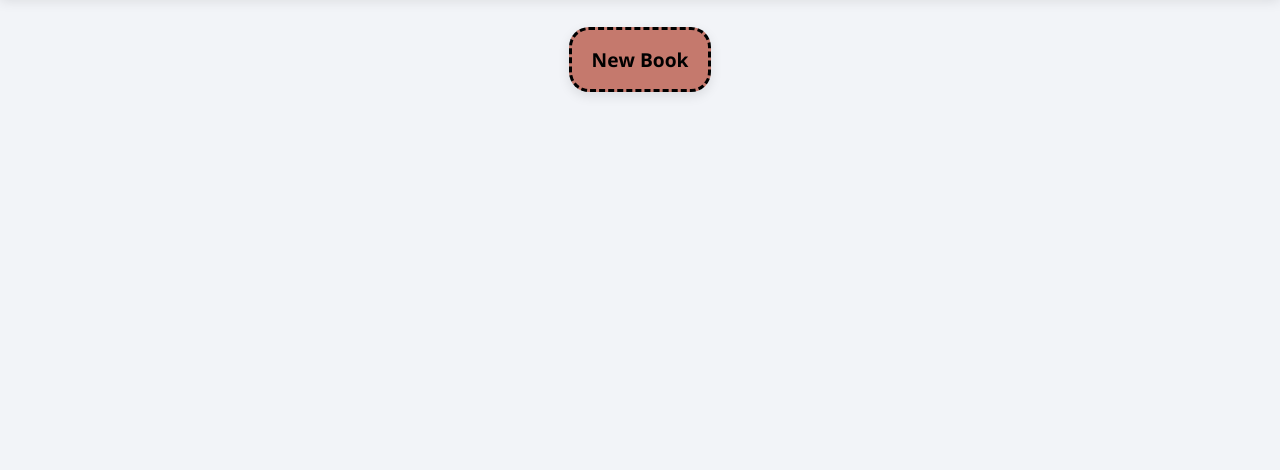
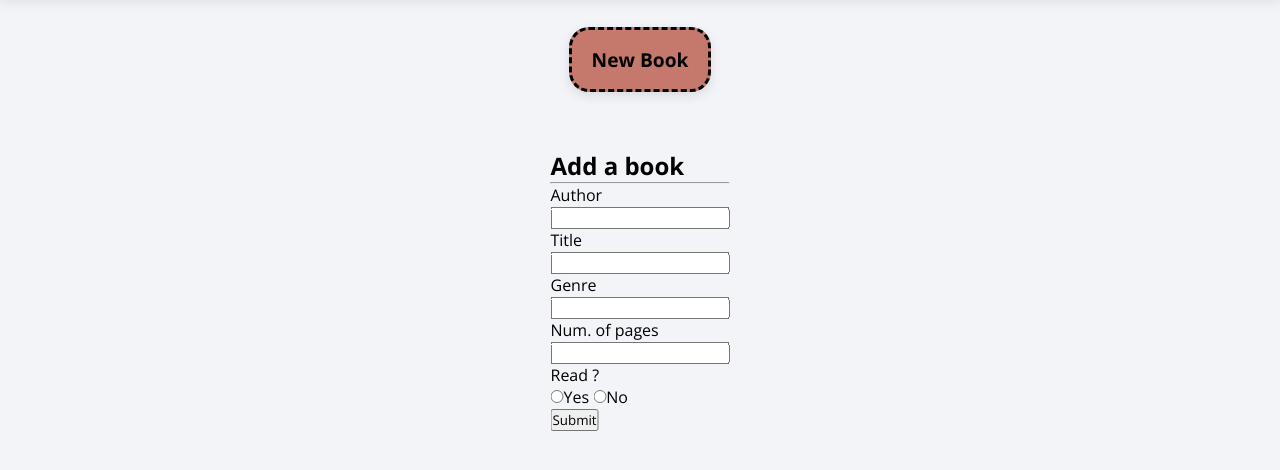
Before and after one commit to RuFuRu/Library, a plain HTML site: page index.html in a window 1280 px wide. Shown: the part 110-580 px from the top of the page. Drawn offline with nearby package versions, Linux system fonts and the light colour scheme.

Commit message:
html for pop-up

```diff
--- a/index.html
+++ b/index.html
@@ -14,12 +14,37 @@
     </header>
     <main>
         <section>
-            <button>New Book</button>
+            <button class="addBook">New Book</button>
         </section>
         <section></section>
     </main>
     <div class="pop-up">
-
+        <form>
+            <h2>Add a book</h2>
+            <hr>
+            <div>
+                <label for="author">Author</label><br>
+                <input type="text" id="author">
+            </div>
+            <div>
+                <label for="title">Title</label><br>
+                <input type="text" id="title">
+            </div>
+            <div>
+                <label for="genre">Genre</label><br>
+                <input type="text" id="genre">
+            </div>
+            <div>
+                <label for="pageNum">Num. of pages</label><br>
+                <input type="text" id="pageNum">
+            </div>
+            <div>
+                <label for="read">Read ?</label><br>
+                <input type="radio" name="read" id="read">Yes
+                <input type="radio" name="read" id="read">No
+            </div>
+            <button type="button">Submit</button>
+        </form>
     </div>
     <div class="overlay"></div>
 </body>
--- a/styles.css
+++ b/styles.css
@@ -38,7 +38,7 @@ section:nth-child(1) {
     align-items: center;
 }
 
-button {
+.addBook {
     padding: 1rem 1.25rem;
     border-radius: 20px;
     border: 3px dashed black;
@@ -50,7 +50,7 @@ button {
 }
 
 .pop-up {
-    display: fixed;
+    position: fixed;
     top: 50%;
     left: 50%;
     transform: translate(-50%,-50%);
```
